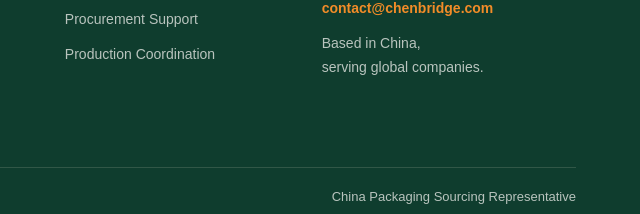
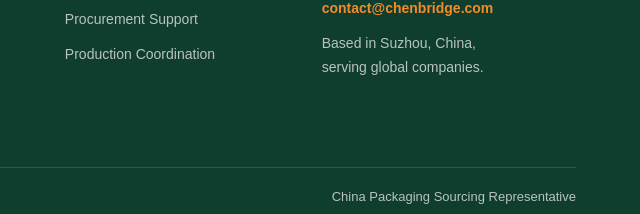
Before and after one commit to Evanchengang/chenbridge-website, a plain HTML site: page article-evaluate-packaging-supplier.html in a window 1280 px wide. Shown: the part 2385-2599 px from the top of the page, 640-1280 px from the left. Drawn offline with Linux system fonts and the light colour scheme.

Commit message:
Update article-evaluate-packaging-supplier.html

```diff
--- a/article-evaluate-packaging-supplier.html
+++ b/article-evaluate-packaging-supplier.html
@@ -225,7 +225,7 @@
 <div class="footer-col footer-contact">
 <h4>Contact</h4>
 <p>Email:<br><a href="mailto:contact@chenbridge.com">contact@chenbridge.com</a></p>
-<p>Based in China,<br>serving global companies.</p>
+<p>Based in Suzhou, China,<br>serving global companies.</p>
 </div>
 
 </div>
```
